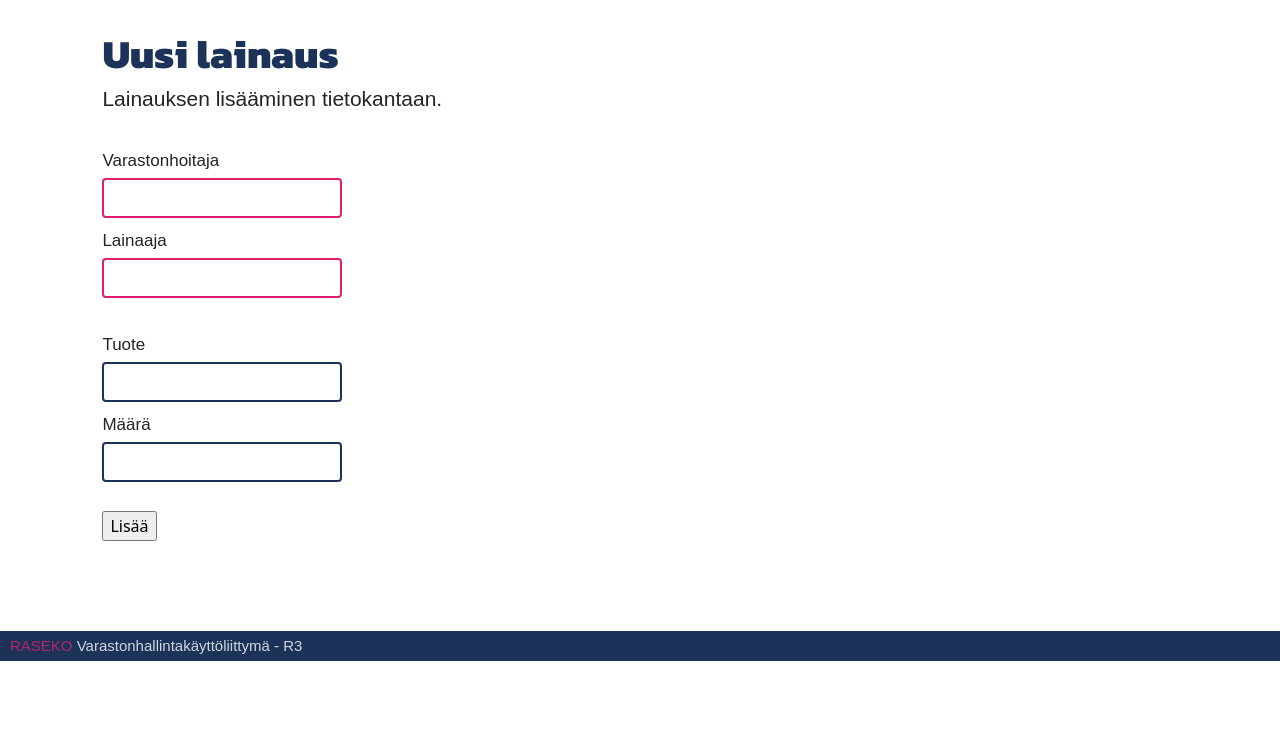
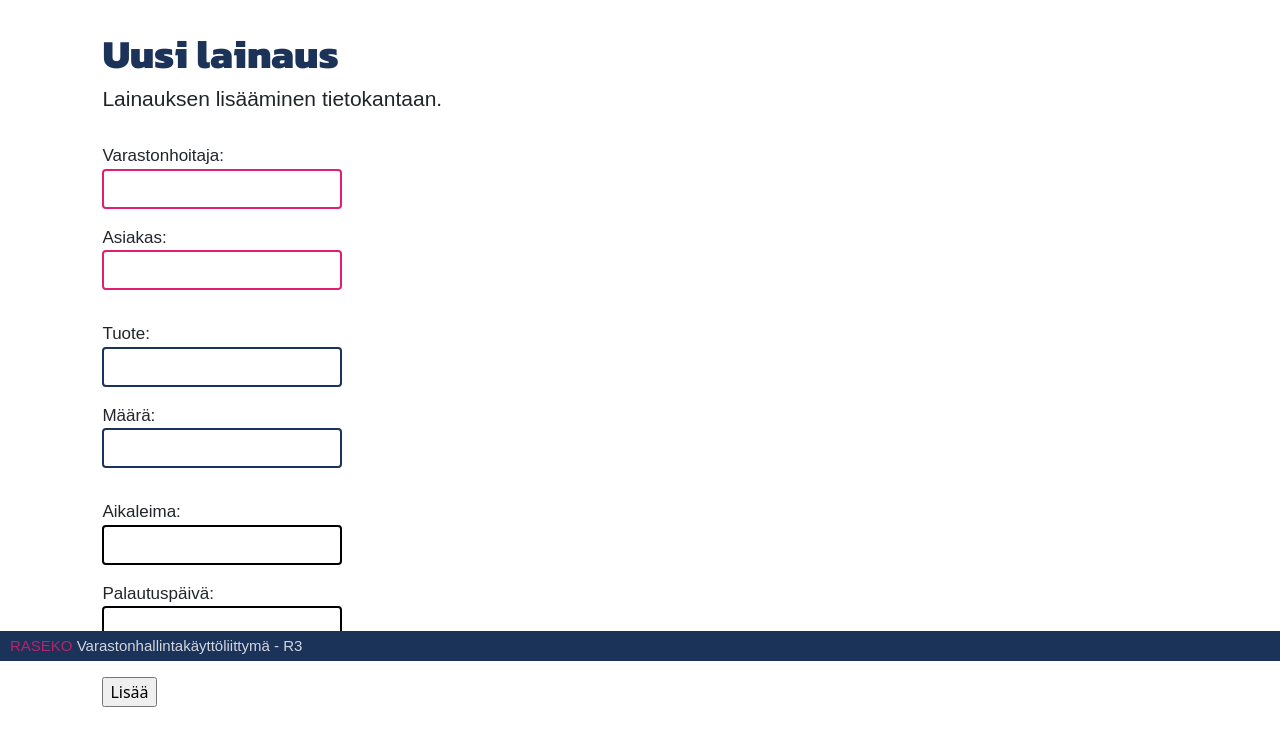
Before and after one commit to janlevea/Varastonhallinta-R3, a Django app: page /uusi_lainaus/ in a window 1280 px wide. Shown: the part 139-876 px from the top of the page. Before the commit the page ends 800 px from the top, so only its background shows below. Run offline with Django 4.2, Linux system fonts and the light colour scheme; some libraries are stand-ins or nearby versions.

Commit message:
Django-formit käyttöön

```diff
--- a/varastonhallinta/varasto/forms.py
+++ b/varastonhallinta/varasto/forms.py
@@ -1,10 +1,9 @@
-'''
 from django import forms
 
-# WIP
-class UusiLainaus(forms.form):
-    varastonhoitaja = forms.CharField(max_length=200)
-    lainaaja = forms.CharField(max_length=200)
-    tuote = forms.CharField(max_length=200)
-    maara = forms.IntegerField(help_text="Kuinka monta?")
-'''
+class UusiLainaus(forms.Form):
+    varastonhoitaja = forms.CharField(label="Varastonhoitaja", max_length=35, required=True)
+    asiakas = forms.CharField(label="Asiakas", max_length=35, required=True)
+    tuote = forms.CharField(label="Tuote", max_length=35, required=True)
+    maara = forms.IntegerField(label="Määrä", required=True) # help_text="Kuinka monta?"
+    aikaleima = forms.DateField(label="Aikaleima", required=True)
+    palautuspaiva = forms.DateField(label="Palautuspäivä", required=True)
--- a/varastonhallinta/varasto/static/varasto/css/styles.css
+++ b/varastonhallinta/varasto/static/varasto/css/styles.css
@@ -143,24 +143,37 @@ h5 {
     width: 280px;
 }
 
-.uusilainaus label {
+/* * {
+    border: 1px solid red;
+} */
+
+.uusilainaus p label {
     font-family: Nunito, sans-serif;
     font-weight: 400;
     font-size: 17px;
-    line-height: 35px;
 }
 
-.uusilainaus #varastonhoitaja, #lainaaja {
+.uusilainaus #id_varastonhoitaja, #id_asiakas {
     border: 2px solid #df2070;
 }
 
-.uusilainaus #tuote, #maara {
+.uusilainaus #id_asiakas, #id_maara, #id_palautuspaiva {
+    margin-bottom: 15px;
+}
+
+.uusilainaus #id_tuote, #id_maara {
     border: 2px solid #1b3259;
 }
 
-.uusilainaus #varastonhoitaja, #lainaaja, #tuote, #maara {
+.uusilainaus #id_aikaleima, #id_palautuspaiva {
+    border: 2px solid black;
+}
+
+.uusilainaus
+#id_varastonhoitaja, #id_asiakas,
+#id_tuote, #id_maara,
+#id_aikaleima, #id_palautuspaiva {
     border-radius: 4px;
-    margin-bottom: 5px;
     height: 40px;
     width: 240px;
 }
--- a/varastonhallinta/varasto/templates/varasto/uusi_lainaus.html
+++ b/varastonhallinta/varasto/templates/varasto/uusi_lainaus.html
@@ -8,6 +8,19 @@
             Lainauksen lisääminen tietokantaan.
         </h5>
         <br>
+        <form action="/uusi_lainaus/" method="post">
+            {% csrf_token %}
+            <div class="uusilainaus">
+                {{ form.as_p }}
+            </div>
+            <input type="submit" value="Lisää">
+        </form>
+    </div>
+</main>
+{% endblock content %}
+
+{% comment %}
+Normi html-form - old
 <form class="uusilainaus" method="POST">
     <label for="varastonhoitaja">Varastonhoitaja</label><br>
     <input type="text" id="varastonhoitaja" name="varastonhoitaja" required>
@@ -23,6 +36,4 @@
     <br><br>
     <input type="submit" value="Lisää">
 </form>
-    </div>
-</main>
-{% endblock content %}
+{% endcomment %}
--- a/varastonhallinta/varasto/views.py
+++ b/varastonhallinta/varasto/views.py
@@ -1,12 +1,12 @@
-from django.shortcuts import render
+#from django.urls import reverse
+#from django.views import generic
+#from .models import Lainaus
 
-from django.http import HttpResponse, HttpResponseRedirect, Http404
+from django.http import HttpResponseRedirect #, HttpResponse, Http404
+from django.shortcuts import render #, get_object_or_404
 
-from django.shortcuts import get_object_or_404, render
-from django.urls import reverse
-from django.views import generic
+from .forms import UusiLainaus
 
-#from .models import Lainaus
 def index(request):
     return render(request, "varasto/index.html")
 
@@ -14,7 +14,28 @@ def raportit(request):
     return render(request, "varasto/raportit.html")
 
 def uusiLainaus(request):
-    return render(request, "varasto/uusi_lainaus.html")
+    # if this is a POST request we need to process the form data
+    if request.method == 'POST':
+        # create a form instance and populate it with data from the request:
+        form = UusiLainaus(request.POST)
+        # check whether it's valid:
+        if form.is_valid():
+            # process the data in form.cleaned_data as required
+            # ...
+            # redirect to a new URL:
+            varastonhoitaja = form.cleaned_data["varastonhoitaja"]
+            asiakas = form.cleaned_data["asiakas"]
+            tuote = form.cleaned_data["tuote"]
+            maara = form.cleaned_data["maara"]
+            aikaleima = form.cleaned_data["aikaleima"]
+            palautuspaiva = form.cleaned_data["palautuspaiva"]
+            return HttpResponseRedirect('/lisaa_lainaus/')
+        # if a GET (or any other method) we'll create a blank form
+    else:
+        form = UusiLainaus()
+
+    return render(request, "varasto/uusi_lainaus.html", {"form": form})
+
 
 def lainauksenPalautus(request):
     return render(request, "varasto/lainauksen_palautus.html")
```
Lines whose indentation alone changed are shown as unchanged.
